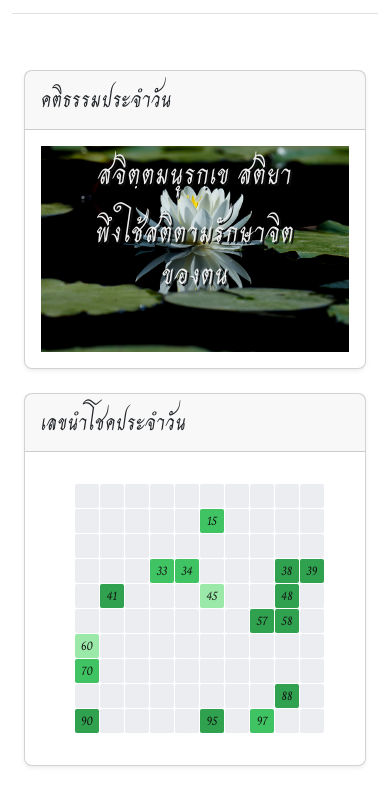
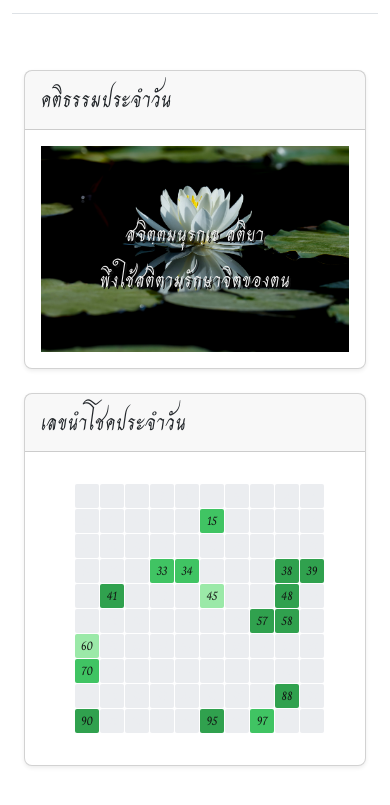
Before and after one commit to i2x/i2x.github.io, a plain HTML site: page index.html in a window 390 px wide. Shown: the part 83-888 px from the top of the page. Drawn offline with nearby package versions, Linux system fonts and the light colour scheme.

Commit message:
update:change font size for support mobile

```diff
--- a/custom.css
+++ b/custom.css
@@ -16,7 +16,7 @@ body {
 }
 
 p {
-  font-size: 28px;
+  font-size: 20px;
   color: #eeeeee;
   text-shadow: 2px 2px #111111;
 
```
